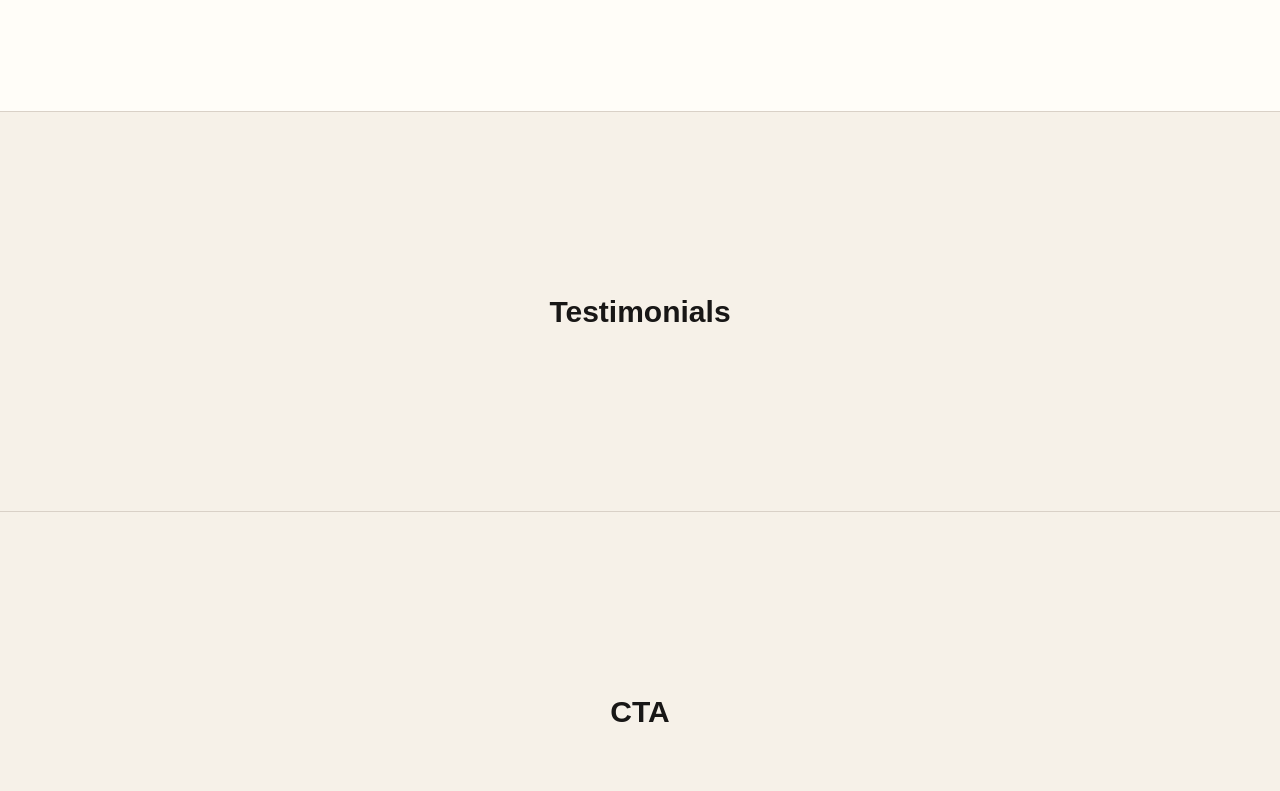
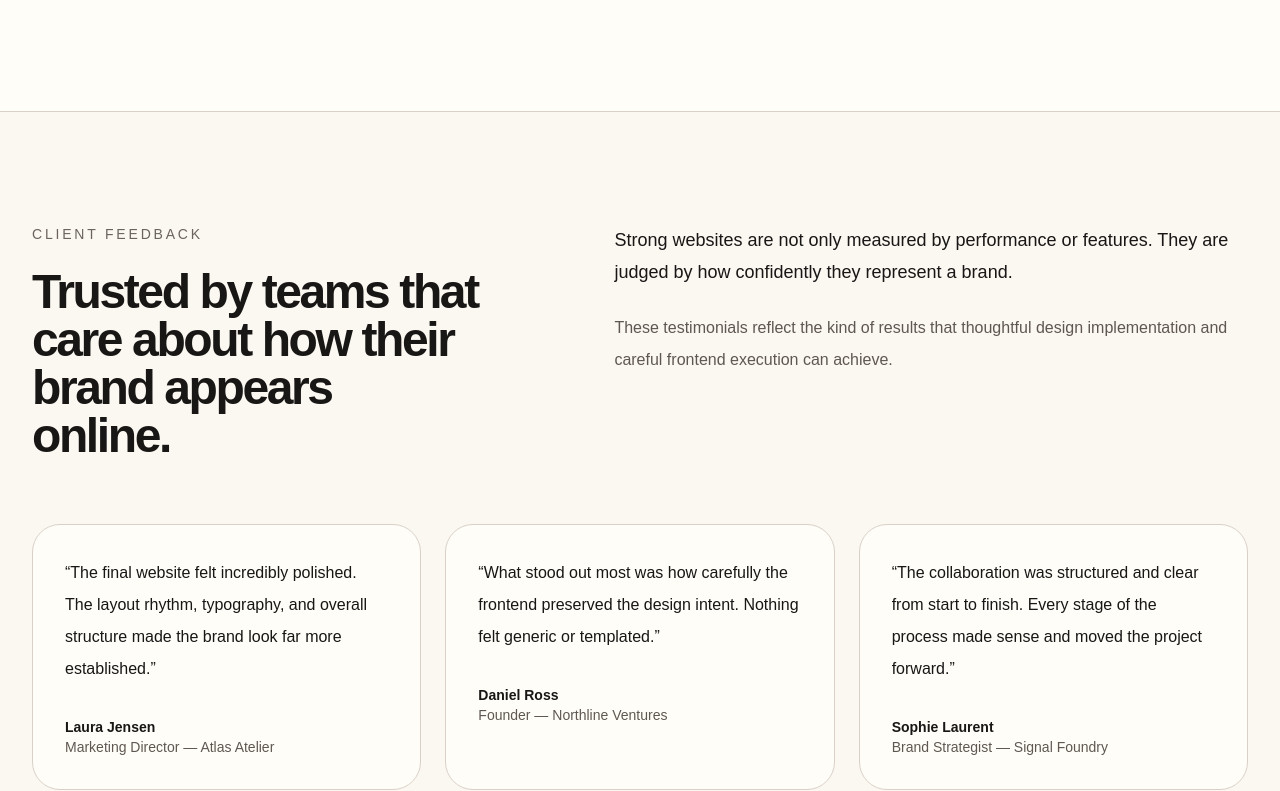
Before and after one commit to szymonbasiul/nexa-studio, a Next.js app: page / in a window 1280 px wide. Shown: the part 7091-7882 px from the top of the page. Built offline with nearby package versions, Linux system fonts and the light colour scheme.

Commit message:
feat: add testimonials section with editorial card layout

```diff
--- a/src/app/page.tsx
+++ b/src/app/page.tsx
@@ -1,10 +1,10 @@
-import Navbar from "@/components/layout/Navbar";
-import Hero from "@/components/sections/Hero";
-import StudioIntro from "@/components/sections/StudioIntro";
-import WorkShowcase from "@/components/sections/WorkShowcase";
-import ProcessSection from "@/components/sections/ProcessSection";
-import AboutSection from "@/components/sections/AboutSection";
-
+import Navbar from '@/components/layout/Navbar';
+import Hero from '@/components/sections/Hero';
+import StudioIntro from '@/components/sections/StudioIntro';
+import WorkShowcase from '@/components/sections/WorkShowcase';
+import ProcessSection from '@/components/sections/ProcessSection';
+import AboutSection from '@/components/sections/AboutSection';
+import TestimonialsSection from '@/components/sections/TestimonialsSection';
 export default function Home() {
 	return (
 		<>
@@ -16,7 +16,7 @@ export default function Home() {
 				<WorkShowcase />
 				<ProcessSection />
 				<AboutSection />
-
+				<TestimonialsSection />
 				<section
 					id="testimonials"
 					className="flex min-h-[50vh] items-center justify-center border-b border-[#D9D1C7]"
--- /dev/null
+++ b/src/components/sections/TestimonialsSection.tsx
@@ -0,0 +1,83 @@
+import Container from "@/components/layout/Container";
+
+const testimonials = [
+  {
+    quote:
+      "The final website felt incredibly polished. The layout rhythm, typography, and overall structure made the brand look far more established.",
+    name: "Laura Jensen",
+    role: "Marketing Director",
+    company: "Atlas Atelier",
+  },
+  {
+    quote:
+      "What stood out most was how carefully the frontend preserved the design intent. Nothing felt generic or templated.",
+    name: "Daniel Ross",
+    role: "Founder",
+    company: "Northline Ventures",
+  },
+  {
+    quote:
+      "The collaboration was structured and clear from start to finish. Every stage of the process made sense and moved the project forward.",
+    name: "Sophie Laurent",
+    role: "Brand Strategist",
+    company: "Signal Foundry",
+  },
+];
+
+export default function TestimonialsSection() {
+  return (
+    <section
+      id="testimonials"
+      className="border-b border-[#D9D1C7] bg-[#FBF7F1] py-20 md:py-28"
+    >
+      <Container>
+        <div className="grid gap-10 lg:grid-cols-[0.9fr_1.1fr] lg:gap-16">
+          <div>
+            <p className="text-sm font-medium uppercase tracking-[0.2em] text-[#6B645C]">
+              Client Feedback
+            </p>
+
+            <h2 className="mt-6 max-w-md text-4xl font-semibold tracking-[-0.05em] text-[#181716] md:text-5xl">
+              Trusted by teams that care about how their brand appears online.
+            </h2>
+          </div>
+
+          <div className="max-w-2xl">
+            <p className="text-lg leading-8 text-[#181716]">
+              Strong websites are not only measured by performance or features.
+              They are judged by how confidently they represent a brand.
+            </p>
+
+            <p className="mt-6 text-base leading-8 text-[#5F5851]">
+              These testimonials reflect the kind of results that thoughtful
+              design implementation and careful frontend execution can achieve.
+            </p>
+          </div>
+        </div>
+
+        <div className="mt-16 grid gap-6 md:grid-cols-3">
+          {testimonials.map((testimonial) => (
+            <article
+              key={testimonial.name}
+              className="flex h-full flex-col rounded-[28px] border border-[#D9D1C7] bg-[#FFFDF8] p-7 md:p-8"
+            >
+              <p className="text-base leading-8 text-[#181716]">
+                “{testimonial.quote}”
+              </p>
+
+              <div className="mt-8">
+                <p className="text-sm font-semibold text-[#181716]">
+                  {testimonial.name}
+                </p>
+
+                <p className="text-sm text-[#5F5851]">
+                  {testimonial.role} — {testimonial.company}
+                </p>
+              </div>
+            </article>
+          ))}
+        </div>
+      </Container>
+    </section>
+  );
+}
```
Lines whose indentation alone changed are shown as unchanged.
